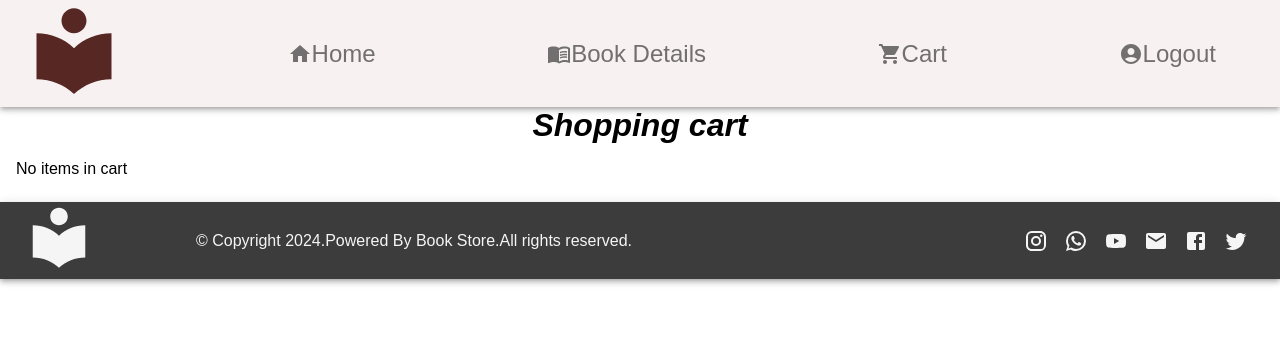
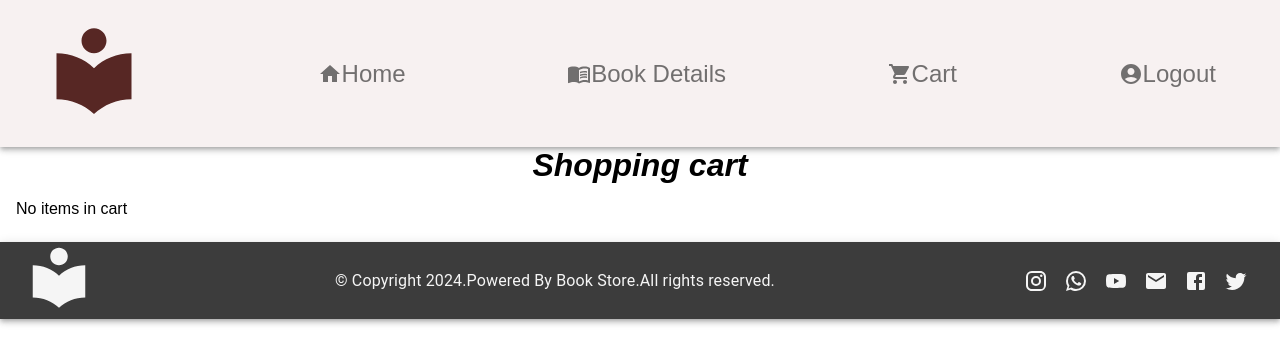
Before and after one commit to k2a0r1t1h2i0g0a2/FrontEnd-Bookstore, a React (Vite) app in the folder OnlineBookStore/: page /cart in a window 1280 px wide. Shown: the top 364 px of the page. Built offline with nearby package versions, Linux system fonts and the light colour scheme.

Commit message:
flex wrap

```diff
--- a/OnlineBookStore/src/Base/Base.jsx
+++ b/OnlineBookStore/src/Base/Base.jsx
@@ -91,7 +91,11 @@ const handleLogout = () => {
                 <Typography>
                   {" "}
                   <LocalLibraryIcon
-                    style={{ fontSize: "100px", color: "#572724" }}
+                    style={{
+                      fontSize: "100px",
+                      color: "#572724",
+                      margin: "20px",
+                    }}
                   />
                 </Typography>
                 <IconButton onClick={() => navigate("/home")}>
@@ -122,6 +126,7 @@ const handleLogout = () => {
           <h1 className="title">{title}</h1>
           <div>{children}</div>
         </main>
+
         <footer>
           <AppBar
             sx={{
@@ -130,45 +135,44 @@ const handleLogout = () => {
             position="relative"
           >
             <Toolbar variant="dense">
+              <Typography>
+                {" "}
+                <LocalLibraryIcon
+                  style={{ fontSize: "70px", color: "#f5f5f5" }}
+                />
+              </Typography>
               <Box
                 sx={{
                   display: "flex",
-                  flexWrap: "wrap",
                   justifyContent: "space-between",
-                  width: { xs: 0, sm: 600, md: 900, lg: 1200, xl: 1530 },
+
+                  maxWidth: "1530px",
+                  margin: "0 auto",
                 }}
               >
-                <Typography>
-                  {" "}
-                  <LocalLibraryIcon
-                    style={{ fontSize: "70px", color: "#f5f5f5" }}
-                  />
+                <Typography sx={{ color: "#f5f5f5 ", fontSize: "medium" }}>
+                  © Copyright 2024.Powered By Book Store.All rights reserved.
                 </Typography>
-                <IconButton sx={{ color: "#f5f5f5 ", fontSize: "medium" }}>
-                  © Copyright 2024.Powered By Book Store.All rights reserved.
-                </IconButton>{" "}
               </Box>
               <Box
                 sx={{
                   display: "flex",
                   flexWrap: "wrap",
-                  justifyContent: "flex-end",
-                  width: { xs: 0, sm: 600, md: 900, lg: 1200, xl: 1530 },
                 }}
               >
                 <IconButton
                   component={Link}
                   to={instagramLink}
                   target="_blank"
-                  sx={{ color: "#f5f5f5 " }}
+                  sx={{ color: "#f5f5f5 ", fontSize: "3vw" }}
                 >
                   <InstagramIcon />
-                </IconButton>
+                </IconButton>{" "}
                 <IconButton
                   component={Link}
                   to={WhatsAppLink}
                   target="_blank"
-                  sx={{ color: "#f5f5f5 " }}
+                  sx={{ color: "#f5f5f5 ", fontSize: "3vw" }}
                 >
                   <WhatsAppIcon />
                 </IconButton>
@@ -176,34 +180,31 @@ const handleLogout = () => {
                   component={Link}
                   to={youtubeLink}
                   target="_blank"
-                  sx={{ color: "#f5f5f5 " }}
+                  sx={{ color: "#f5f5f5 ", fontSize: "3vw" }}
                 >
                   <YouTubeIcon />
                 </IconButton>
-
                 <IconButton
                   component={Link}
                   to={emailLink}
                   target="_blank"
-                  sx={{ color: "#f5f5f5 " }}
+                  sx={{ color: "#f5f5f5 ", fontSize: "3vw" }}
                 >
                   <EmailIcon />
                 </IconButton>
-
                 <IconButton
                   component={Link}
                   to={facebookLink}
                   target="_blank"
-                  sx={{ color: "#f5f5f5 " }}
+                  sx={{ color: "#f5f5f5 ", fontSize: "3vw" }}
                 >
                   <FacebookIcon />
                 </IconButton>
-
                 <IconButton
                   component={Link}
                   to={TwitterLink}
                   target="_blank"
-                  sx={{ color: "#f5f5f5 " }}
+                  sx={{ color: "#f5f5f5 ", fontSize: "3vw" }}
                 >
                   <TwitterIcon />
                 </IconButton>
--- a/OnlineBookStore/src/Components/Login.jsx
+++ b/OnlineBookStore/src/Components/Login.jsx
@@ -57,7 +57,7 @@ const navigate = useNavigate()
        navigate("/home");
       } catch (error) {
          console.error("Error occurred:", error);
-         setError("You password is incorrect!!");
+         setError("Your password is incorrect!!");
          setSuccessMessage("");
       }
     };
```
